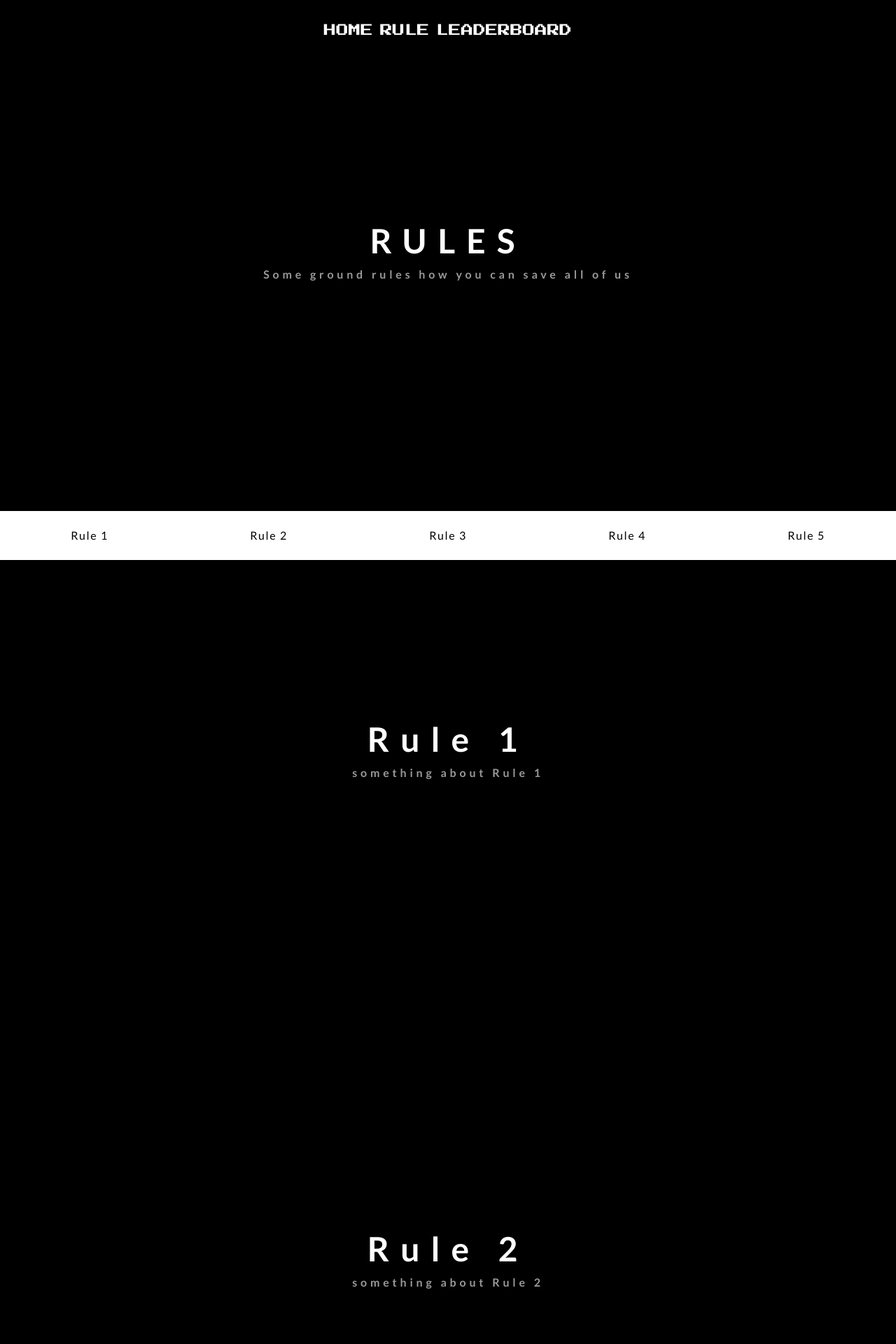
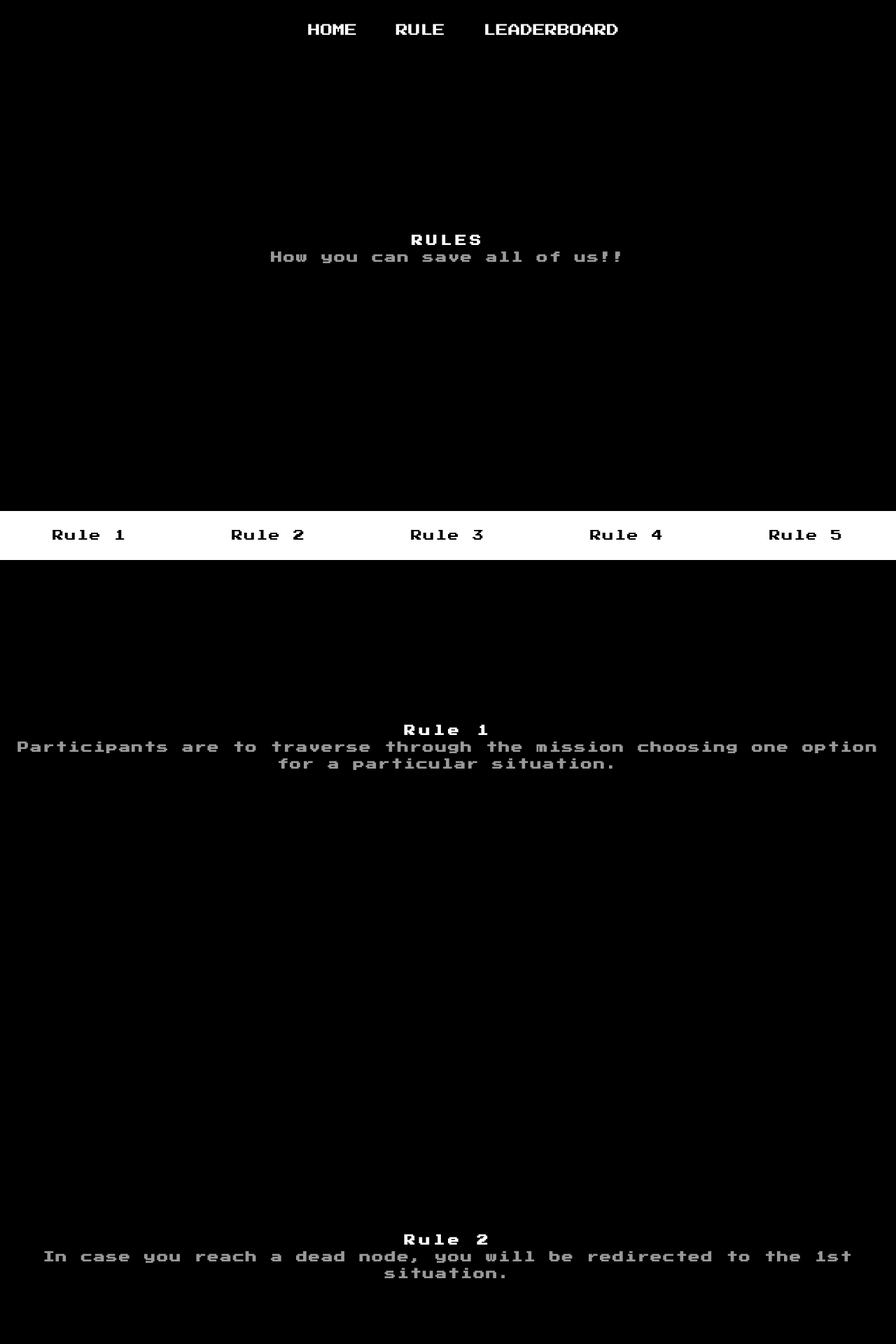
Before and after one commit to harshith331/mindersnatch, a Django app: page /rules in a window 1280 px wide. Shown: the top 1920 px of the page at 70% size. Run offline with Django 3.2, Linux system fonts and the light colour scheme; some libraries are stand-ins or nearby versions.

Commit message:
rules page

```diff
--- a/static/navbar.css
+++ b/static/navbar.css
@@ -38,6 +38,7 @@ body {
   display: inline;
   text-align: center;
   margin: 10px 5px;
+  margin-left: 50px;
 }
 
 .navbar a {
--- a/static/rules.css
+++ b/static/rules.css
@@ -9,7 +9,7 @@ a {
 
 .et-hero-tabs,
 .et-slide {
-  font-family: "Century Gothic", 'Lato', sans-serif;
+  font-family: "Press Start 2P";
   display: -webkit-box;
   display: flex;
   -webkit-box-orient: vertical;
@@ -27,14 +27,14 @@ a {
 }
 .et-hero-tabs h1,
 .et-slide h1 {
-  font-size: 2rem;
+  font-size: 1rem;
   margin: 0;
-  letter-spacing: 1rem;
+  letter-spacing: 0.3rem;
 }
 .et-hero-tabs h3,
 .et-slide h3 {
-  font-size: 1rem;
-  letter-spacing: 0.3rem;
+  font-size: 0.65rem;
+  letter-spacing: 0.13rem;
   opacity: 0.6;
 }
 
@@ -49,7 +49,7 @@ a {
   bottom: 0;
   width: 100%;
   height: 70px;
-  font-family: "Century Gothic", 'Lato', sans-serif;
+  font-family: "Press Start 2P";
   box-shadow: 0 0 20px rgba(0, 0, 0, 0.1);
   background: #fff;
 }
@@ -89,7 +89,7 @@ a {
 @media (min-width: 800px) {
   .et-hero-tabs h1,
   .et-slide h1 {
-    font-size: 3rem;
+    font-size: 1rem;
   }
   .et-hero-tabs h3,
   .et-slide h3 {
--- a/templates/components/navbar.html
+++ b/templates/components/navbar.html
@@ -4,11 +4,11 @@
   </div>
     <ul class="navbar-list">
       <li>
-        <a href="/" class="active">HOME</a>
+        <a href="{% url 'index' %}" class="active">HOME</a>
       </li>
       <li>
-        <a href="/rules">RULE</a>
+        <a href="{% url 'rules' %}">RULE</a>
       </li>
-      <li><a href="/leaderboard">LEADERBOARD</a></li>
+      <li><a href="{% url 'leaderboard' %}">LEADERBOARD</a></li>
     </ul>
   </div>
--- a/templates/index.html
+++ b/templates/index.html
@@ -11,7 +11,7 @@
 	<h1 class="ml11">
 		<span class="text-wrapper">
     <span class="line line1"></span>
-		<span class="letters">Competition to test your skills</span>
+		<span class="letters">Find Your own ending!</span>
 		</span>
 	</h1>
 	{% if user.email %}
--- a/templates/rules.html
+++ b/templates/rules.html
@@ -1,48 +1,64 @@
-{% extends "base.html" %}
+{% load static %}
+<!DOCTYPE html>
+<html lang="en">
 
-{% block stylesheet %}
-<link href="https://fonts.googleapis.com/css?family=Lato:400,700" rel="stylesheet">
-<link rel="stylesheet" href="static/rules.css">
-{% endblock %}
+<head>
+	<meta charset="utf-8">
+	<meta http-equiv="X-UA-Compatible" content="IE=edge">
+	<meta name="viewport" content="width=device-width, initial-scale=1">
+	<title>Rules</title>
+	<link rel="stylesheet" href="https://unpkg.com/nes.css@latest/css/nes.min.css">
+	<link rel="stylesheet" href="https://fonts.googleapis.com/css2?family=Press+Start+2P&amp;display=swap" />
+	<link rel="stylesheet" href="{% static 'rules.css' %}">
+	<link href="{% static 'navbar.css' %}" rel="stylesheet">
+	<link href="{% static 'background.css' %}" rel="stylesheet">
+</head>
 
-{% block content %}
+<body class="bodypad">
+
+	{% include "components/navbar.html" %}
+	{% include "components/background.html" %}
 	<section class="et-hero-tabs">
 		<h1>RULES</h1>
-		<h3>Some ground rules how you can save all of us</h3>
+		<h3>How you can save all of us!!</h3>
 		<div class="et-hero-tabs-container">
-		  <a class="et-hero-tab" href="#tab-es6">Rule 1</a>
-		  <a class="et-hero-tab" href="#tab-flexbox">Rule 2</a>
-		  <a class="et-hero-tab" href="#tab-react">Rule 3</a>
-		  <a class="et-hero-tab" href="#tab-angular">Rule 4</a>
-		  <a class="et-hero-tab" href="#tab-other">Rule 5</a>
+			<a class="et-hero-tab" href="#tab-rule1">Rule 1</a>
+			<a class="et-hero-tab" href="#tab-rule2">Rule 2</a>
+			<a class="et-hero-tab" href="#tab-rule3">Rule 3</a>
+			<a class="et-hero-tab" href="#tab-rule4">Rule 4</a>
+			<a class="et-hero-tab" href="#tab-rule5">Rule 5</a>
 			<span class="et-hero-tab-slider"></span>
 		</div>
 	</section>
 
 	<main class="et-main">
-		<section class="et-slide" id="tab-es6">
+		<section class="et-slide" id="tab-rule1">
 			<h1>Rule 1</h1>
-		  <h3><p>something about Rule 1</p></h3>
+			<h3>
+				<p>Participants are to traverse through the mission choosing one option for a particular situation.</p>
+			</h3>
 		</section>
-		<section class="et-slide" id="tab-flexbox">
+		<section class="et-slide" id="tab-rule2">
 			<h1>Rule 2</h1>
-		  <h3>something about Rule 2</h3>
+			<h3>In case you reach a dead node, you will be redirected to the 1st situation.
+			</h3>
 		</section>
-		<section class="et-slide" id="tab-react">
+		<section class="et-slide" id="tab-rule3">
 			<h1>Rule 3</h1>
-		  <h3>something about it</h3>
+			<h3>The situation could ask you to choose options, or it could be a subjective question to test your skills.</h3>
 		</section>
-		<section class="et-slide" id="tab-angular">
+		<section class="et-slide" id="tab-rule4">
 			<h1>Rule 4</h1>
-		  <h3>something about it</h3>
+			<h3>You will be penalised based on the number of nodes you have traversed and the level you are on. For subjective questions, you get a penalty of +1 for solving it under 5 minutes and +2 otherwise.</h3>
 		</section>
-		<section class="et-slide" id="tab-other">
+		<section class="et-slide" id="tab-rule5">
 			<h1>Rule 5</h1>
-		  <h3>something about it</h3>
+			<h3>This game is totally fictitious and intended for fun only.</h3>
 		</section>
 	</main>
-{% endblock %}
-
-{% block js %}
-<script src="static/rules.js"></script>
-{% endblock %}
+	<script src="https://cdnjs.cloudflare.com/ajax/libs/jquery/3.4.1/jquery.min.js"></script>
+	<script src="https://cdnjs.cloudflare.com/ajax/libs/animejs/3.1.0/anime.min.js"></script>
+	<script src="{% static 'rules.js' %}"></script>
+	<script src="{% static 'navbar.js' %}"></script>
+</body>
+</html>
```
Also changed, not shown: static/Untitled.svg (deleted). Lines whose indentation alone changed are shown as unchanged.
